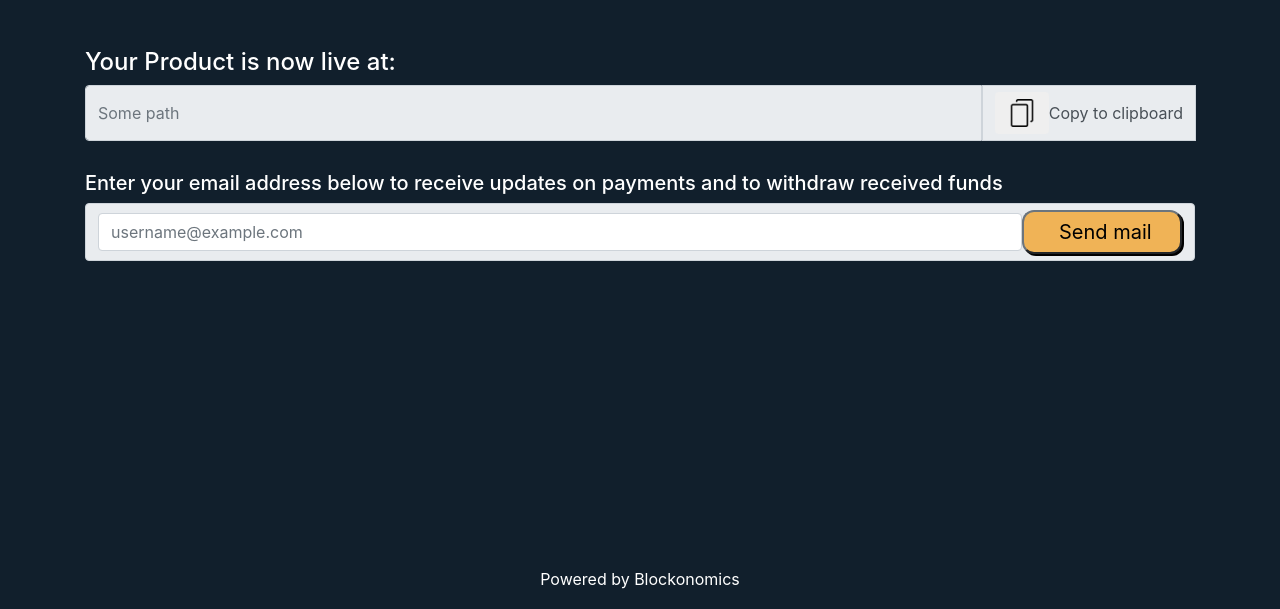
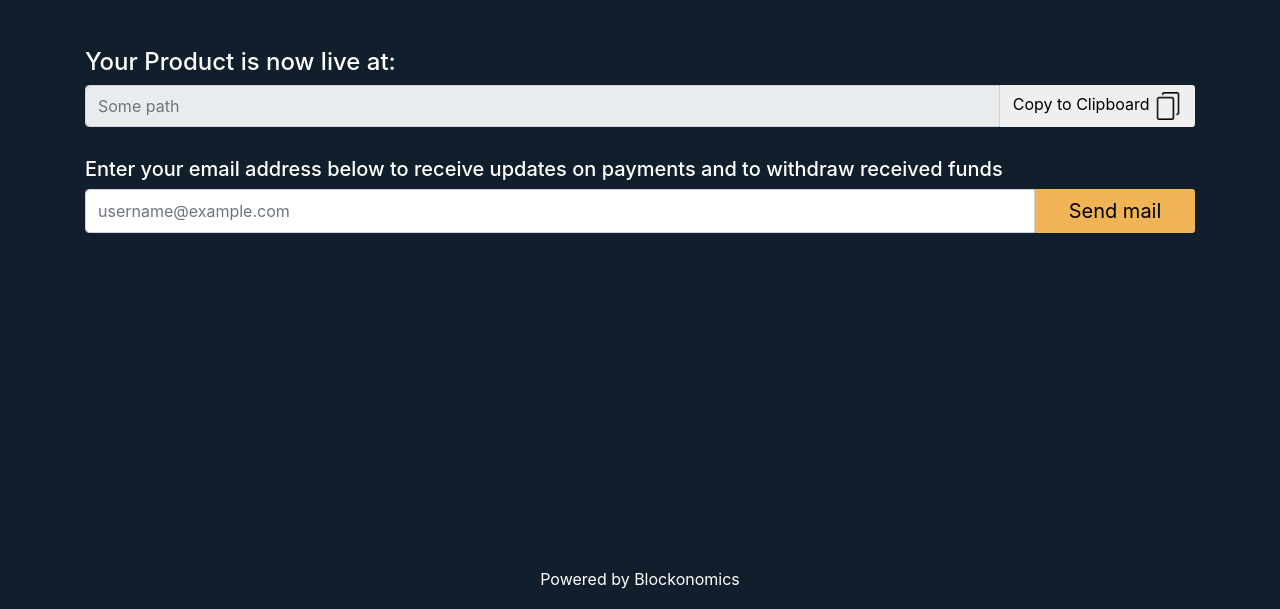
Before and after one commit to AJ-54/SatoshiBox, a Django app: template core/templates/sell-email.html in a window 1280 px wide. Shown: the part 191-800 px from the top of the page. Run offline with Django 3.2, Linux system fonts and the light colour scheme; the template is opened without the code that fills it, so the values that code supplies are empty; some libraries are stand-ins or nearby versions; grey boxes are pictures that could not be loaded.

Commit message:
update sell-email ui

```diff
--- a/core/templates/sell-email.html
+++ b/core/templates/sell-email.html
@@ -8,22 +8,17 @@
 
 {% block content %}
 
-
 <div class='container mt-5'>
     <h4 class='send-mail--head'>Your Product is now live at:</h4>
-    <div class="input-group copy-bar">
-        <input type="text" class="form-control" value="{{public_uri}}" placeholder="Some path" id="copy-input"
+    <div class="input-group copy-bar rounded">
+        <input type="text" class="form-control rounded-left" value="{{public_uri}}" placeholder="Some path" id="copy-input"
             readonly>
-        <div class="input-group-prepend">
-            <span class="input-group-text" id="">
-                <button class="btn copy-btn" onclick="copy(event)">
-                    <img src="{% static 'svg/copy.png' %}" width=28px height=28px alt="Copy to clipboard">
-                </button>
-                <span id="copy-content">Copy to clipboard</span>
-            </span>
-        </div>
+            <button class="btn btn-rounded" onclick="copy(event)">
+                <span id="copy-content">Copy to Clipboard</span>
+                <img src="{% static 'svg/copy.png' %}" width=28px height=28px alt="Copy to clipboard">
+            </button>
+
     </div>
-
 
     <div class="send-mail">
         <h5 class="send-mail--head">
@@ -31,16 +26,16 @@
             to withdraw received funds
         </h5>
         <div class="">
-            <form class="input-group-text" method="POST" action="{% url 'core:product_seller_email_updates'%}">
+            <form class="input-group copy-bar" method="POST" action="{% url 'core:product_seller_email_updates'%}">
                 {% csrf_token %}
                 {% if object.email %}
-                <input type="email" class="form-control" aria-label="Recipient's email" aria-describedby="button-addon2"
+                <input type="email" class="form-control rounded-left" aria-label="Recipient's email" aria-describedby="button-addon2"
                     name="email" required value="{{object.email}}">
                 {% else %}
-                <input type="text" class="form-control" aria-label="Recipient's email" placeholder="username@example.com"
+                <input type="text" class="form-control rounded-left" aria-label="Recipient's email" placeholder="username@example.com"
                     aria-describedby="button-addon2" name="email" required>
                 {% endif %}
-                <button class="btn btn-outline-secondary send submitbtn" type="submit" id="submitbtn">Send mail</button>
+                <button class="btn btn-rounded" type="submit" id="submitbtn">Send mail</button>
             </form>
         </div>
 
```
